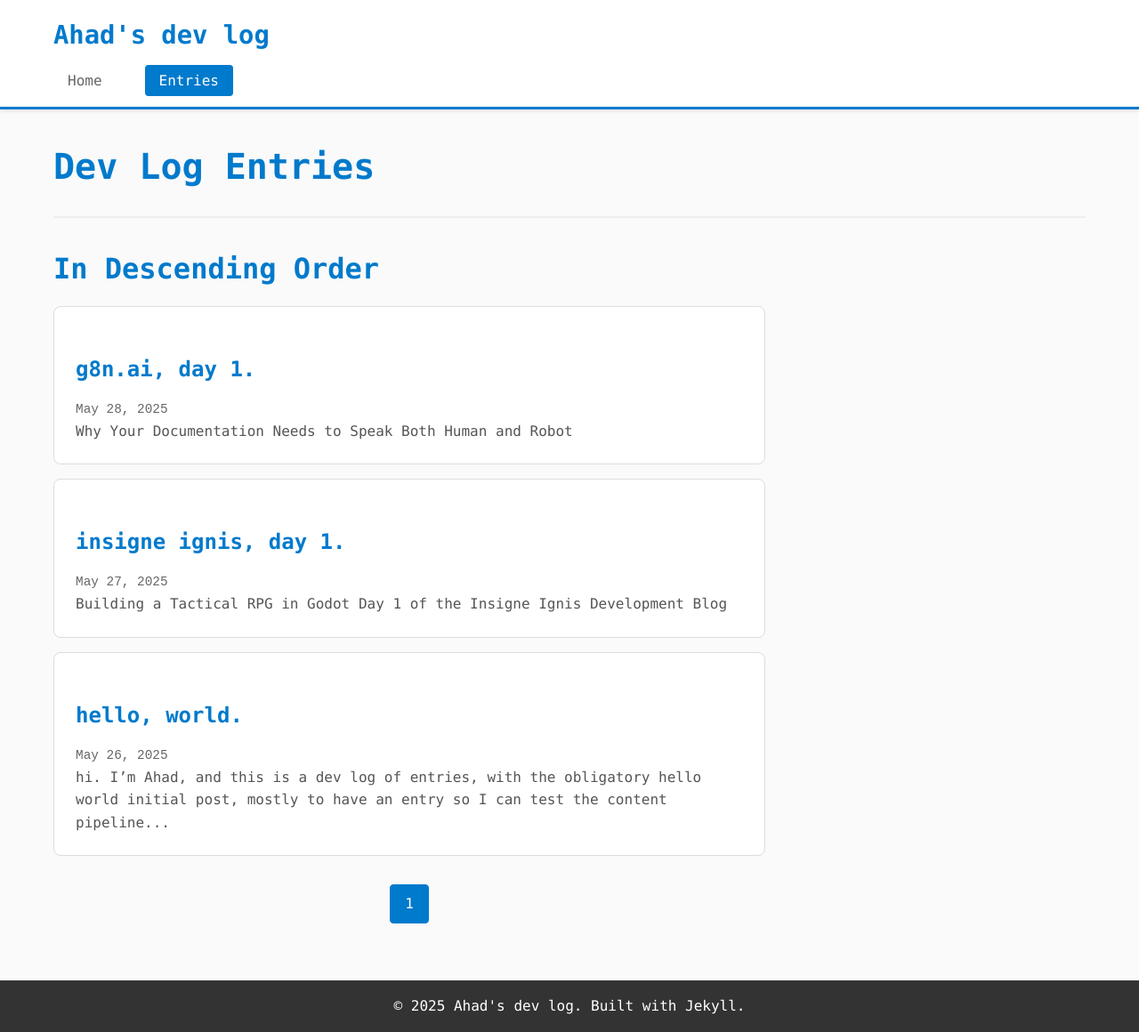
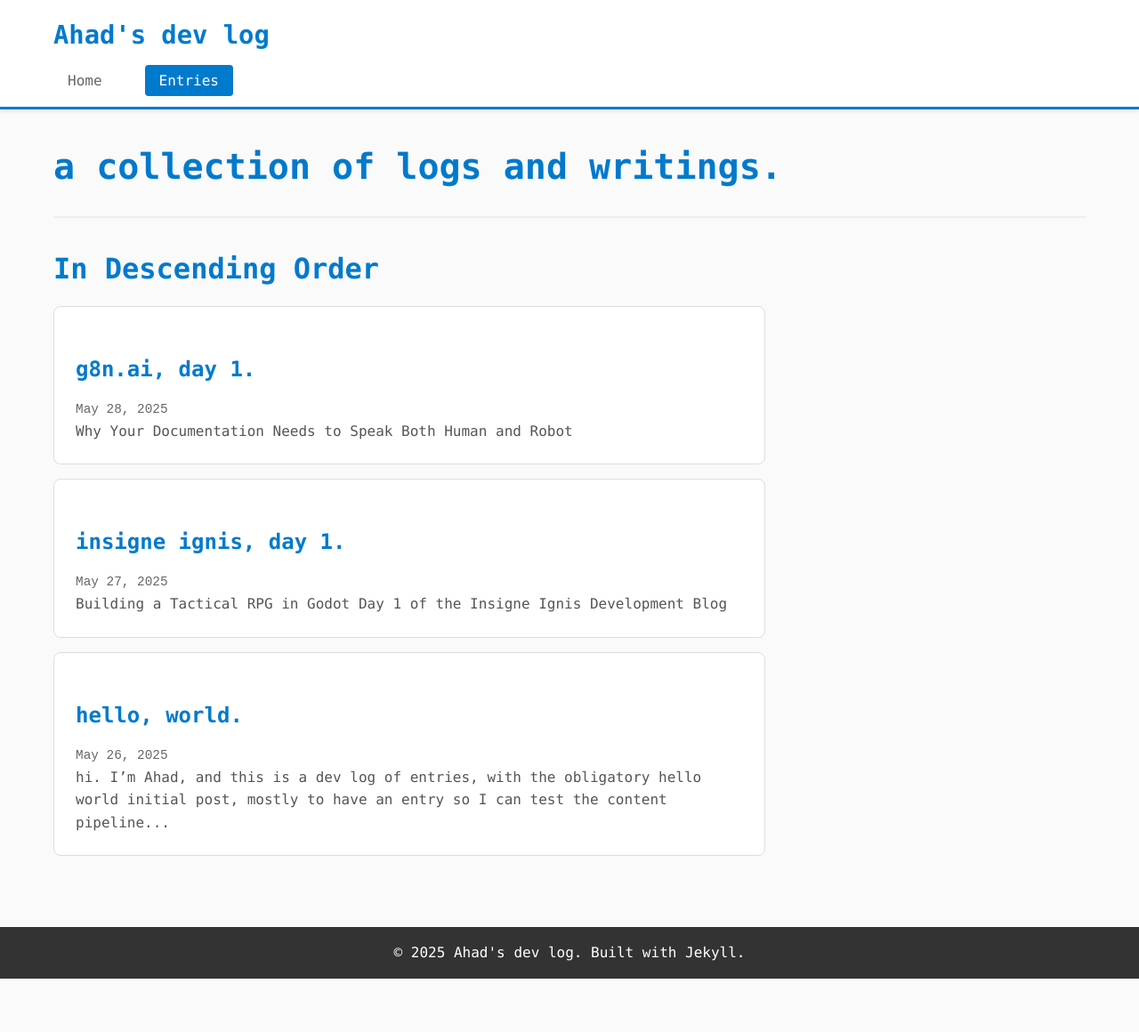
Before and after one commit to aamdani/blog, a Jekyll site: the page built from entries.md, in a window 1280 px wide. Shown: the whole page at 89% size. Built offline with Jekyll 4.4.1, drawn with Linux system fonts in a browser that asks for light colours; after the commit the page ends 1100 px from its top, so only the background shows below that.

Commit message:
Improve pagination UX and update site content

```diff
--- a/_layouts/paginated_entries.html
+++ b/_layouts/paginated_entries.html
@@ -23,11 +23,12 @@ layout: page
 </article>
 {% endfor %}
 
+{% assign total_entries = sorted_entries | size %}
+{% assign total_pages = total_entries | divided_by: 10.0 | ceil %}
+
+{% if total_pages > 1 %}
 <!-- Pagination -->
 <div class="pagination">
-  {% assign total_entries = sorted_entries | size %}
-  {% assign total_pages = total_entries | divided_by: 10.0 | ceil %}
-
   <!-- First page link -->
   {% if page_num > 1 %}
   <a href="{{ '/entries/' | relative_url }}" class="pagination-item">1</a>
@@ -71,3 +72,4 @@ layout: page
         {% endif %}
         {% endif %}
 </div>
+{% endif %}
--- a/assets/css/style.css
+++ b/assets/css/style.css
@@ -388,15 +388,20 @@ pre code {
     justify-content: center;
     gap: 0.5rem;
     flex-wrap: wrap;
+    padding: 1rem 0;
+    border-top: 1px solid #eee;
 }
 
 .pagination a,
 .pagination .current-page,
 .pagination .pagination-ellipsis {
-    display: inline-block;
-    padding: 0.5rem 1rem;
+    display: inline-flex;
+    align-items: center;
+    justify-content: center;
+    padding: 0.5rem;
     font-weight: 500;
     min-width: 2.5rem;
+    height: 2.5rem;
 }
 
 .pagination a,
@@ -404,16 +409,18 @@ pre code {
     border: 1px solid #ddd;
     border-radius: 4px;
     text-decoration: none;
+    font-family: 'SF Mono', monospace;
 }
 
 .pagination .pagination-ellipsis {
     border: none;
+    color: #666;
 }
 
 .pagination a {
     color: #007acc;
     background-color: white;
-    transition: background-color 0.2s ease, color 0.2s ease;
+    transition: all 0.2s ease;
 }
 
 .pagination a:hover {
@@ -426,6 +433,7 @@ pre code {
     background-color: #007acc;
     color: white;
     border-color: #007acc;
+    box-shadow: 0 2px 4px rgba(0, 122, 204, 0.2);
 }
 
 @media (max-width: 768px) {
--- a/entries.md
+++ b/entries.md
@@ -1,5 +1,5 @@
 ---
-title: Dev Log Entries
+title: a collection of logs and writings.
 permalink: "/entries/"
 layout: paginated_entries
 pagination_info:
```
Also changed, not shown: hey.markdown (+7 -3 lines).
